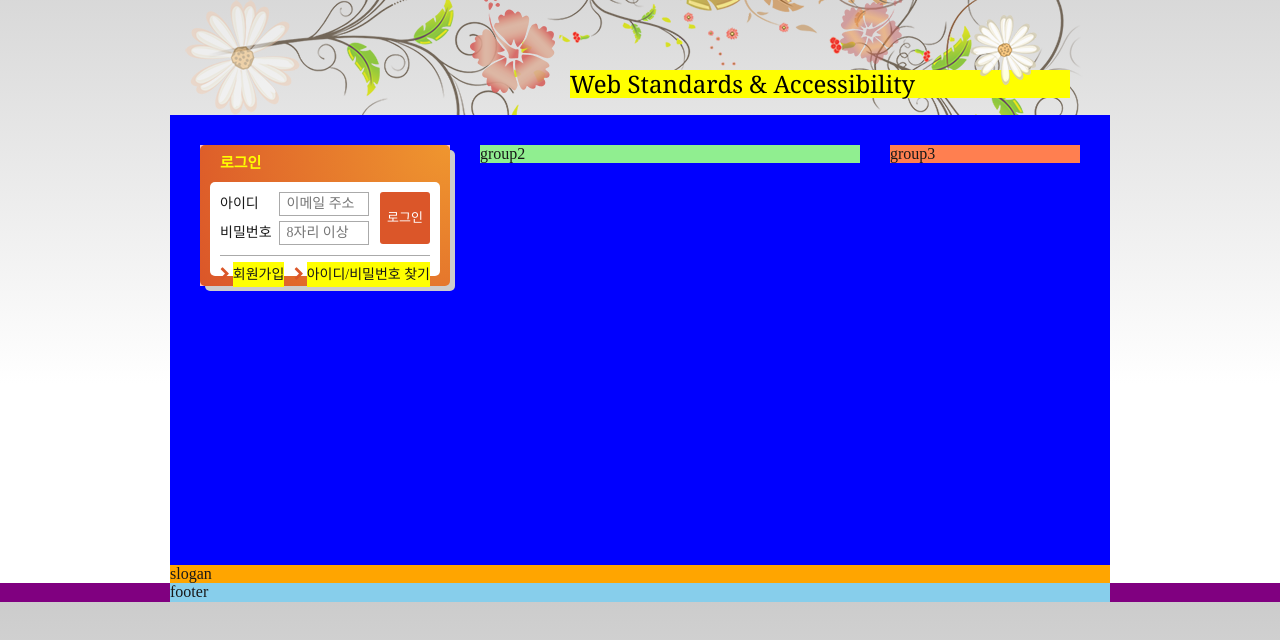
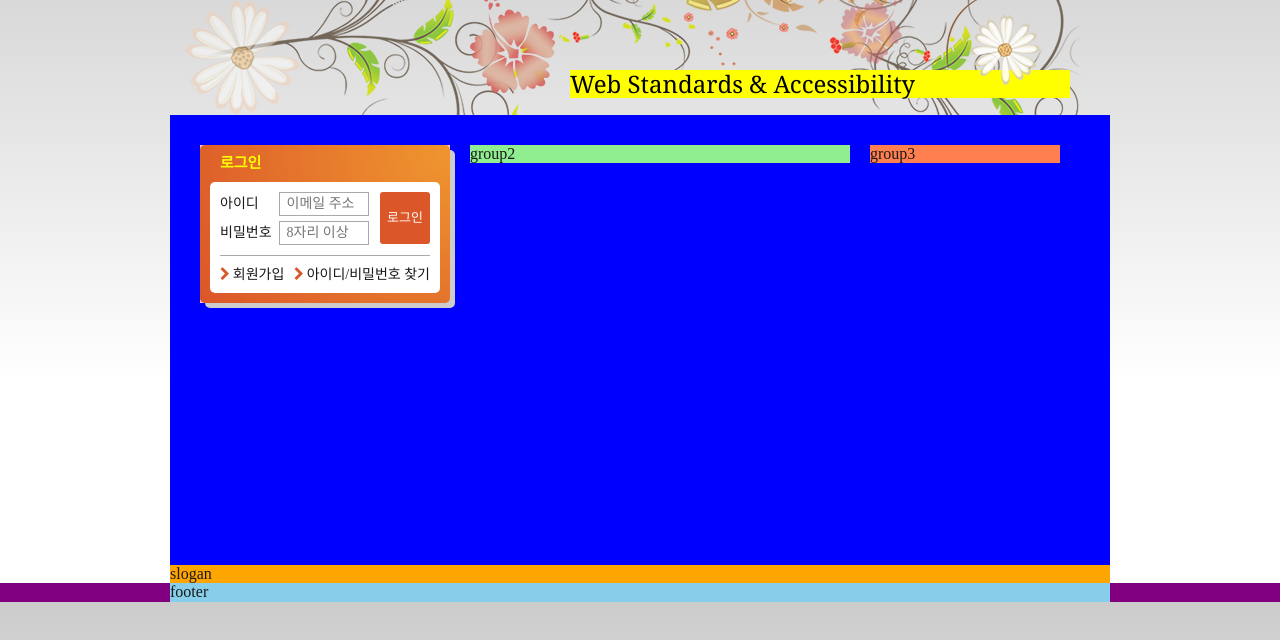
Before and after one commit to kym123123/fds17_fixed, a plain HTML site: page index.html in a window 1280 px wide. Shown: the part 126-766 px from the top of the page. Drawn offline with Linux system fonts and the light colour scheme; a web font is replaced by a local one.

Commit message:
로그인 폼 레이아웃 구현

```diff
--- a/css/style.css
+++ b/css/style.css
@@ -101,11 +101,6 @@ a{
   border-top:2px solid #000;
   border-radius: 0 0 5px 5px;
   height:50px;
-}
-.menu::after{
-  content:"";
-  display:block;
-  clear:both;
 }
 .menu-item{
   float:left;
@@ -359,6 +354,11 @@ a{
   border-bottom-left-radius: 5px;
   border-bottom-right-radius: 5px;
 }
+.clearfix::after{
+  content:"";
+  clear:both;
+  display:block;
+}
 .member-only li:first-child{
   float:left;
 
@@ -367,7 +367,6 @@ a{
   float:right;
 }
 .member-only a{
-  background-color: yellow;
   padding-top:5px;
   padding-bottom:5px;
 }
--- a/index.html
+++ b/index.html
@@ -80,7 +80,7 @@
         Web Standards &amp; Accessibility
       </div>
     </div>
-    <main class="main clearfix">
+    <f class="main clearfix">
       <div class="group group1">
         <section class="login">
           <h2 class="login-heading">로그인</h2>
@@ -109,7 +109,7 @@
       </div>
       <div class="group group2">group2</div>
       <div class="group group3">group3</div>
-    </main>
+    </f>
     <article class="slogan">slogan</article>
     <div class="footer-bg">
       <footer class="footer">footer</footer>
```
